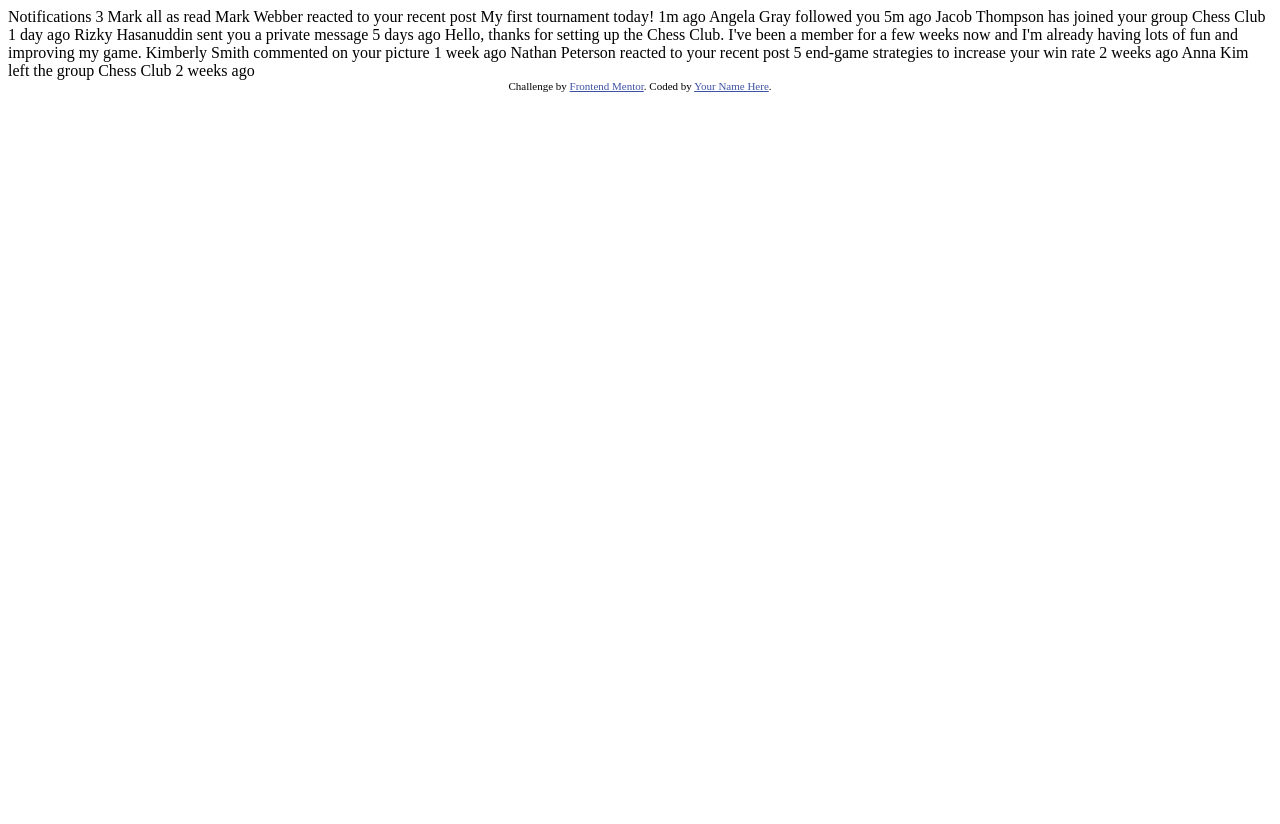
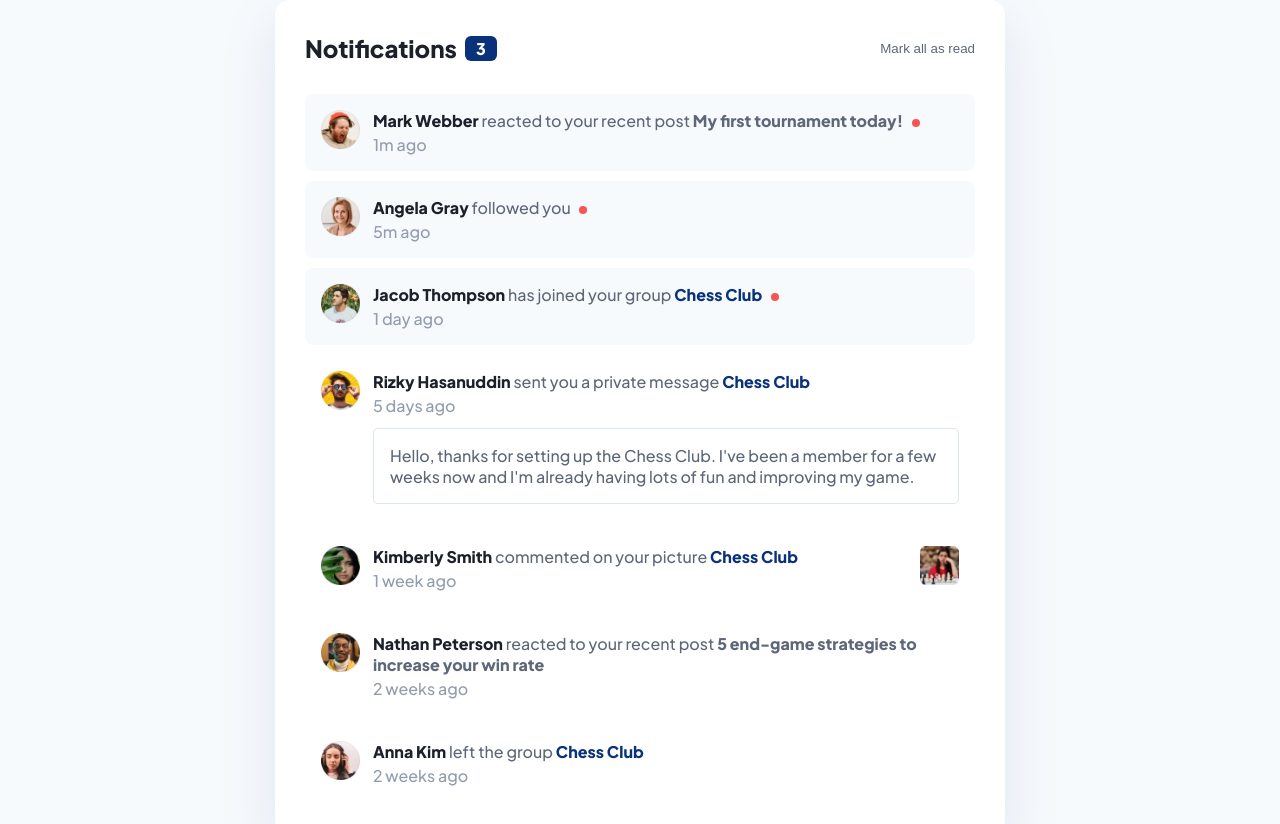
Before and after one commit to teempe/frontend-mentor-notifications-page, a website: page index.html in a window 1280 px wide. Before the commit the page ends 800 px from the top, so only its background shows below. Drawn offline with nearby package versions, Linux system fonts and the light colour scheme; files that its build step writes are made by us from their sources.

Commit message:
add page structure and style

```diff
--- a/index.html
+++ b/index.html
@@ -5,47 +5,113 @@
         <meta name="viewport" content="width=device-width, initial-scale=1.0"> <!-- displays site properly based on user's device -->
 
         <link rel="icon" type="image/png" sizes="32x32" href="./assets/images/favicon-32x32.png">
+        <link rel="preconnect" href="https://fonts.googleapis.com">
+        <link rel="preconnect" href="https://fonts.gstatic.com" crossorigin>
+        <link href="https://fonts.googleapis.com/css2?family=Plus+Jakarta+Sans:wght@500;800&display=swap" rel="stylesheet">
+        <link rel="stylesheet" href="./css/style.css">
 
         <title>Frontend Mentor | Notifications page</title>
-
-        <!-- Feel free to remove these styles or customise in your own stylesheet 👍 -->
-        <style>
-            .attribution { font-size: 11px; text-align: center; }
-            .attribution a { color: hsl(228, 45%, 44%); }
-        </style>
     </head>
     <body>
+        <main>
+            <article class="notifications">
+                <header class="notifications__header">
+                    <h1 class="notifications__title">Notifications <span class="notifications__badge">3</span></h1>
+                    <button class="notifications__btn">Mark all as read</button>
+                </header>
 
-        Notifications 3
+                <ul class="notifications__list">
+                    <li class="notification-card">
+                        <img src="./assets/images/avatar-mark-webber.webp" alt="User avatar" class="notification-card__img notification-card__img--avatar">
+                        <p class="notification-card__details">
+                            <span class="notification-card__info">
+                                <a href="#" class="notification-card__link notification-card__link--name">Mark Webber</a>
+                                <span>reacted to your recent post</span>
+                                <a href="#" class="notification-card__link">My first tournament today!</a>
+                            </span>
+                            <span class="notification-card__time">1m ago</span>
+                        </p>
+                    </li>
 
-        Mark all as read
+                    <li class="notification-card">
+                        <img src="./assets/images/avatar-angela-gray.webp" alt="User avatar" class="notification-card__img notification-card__img--avatar">
+                        <p class="notification-card__details">
+                            <span class="notification-card__info">
+                                <a href="#" class="notification-card__link notification-card__link--name"> Angela Gray</a>
+                                <span>followed you</span>
+                            </span>
+                            <span class="notification-card__time">5m ago</span>
+                        </p>
+                    </li>
 
-        Mark Webber reacted to your recent post My first tournament today!
-        1m ago
+                    <li class="notification-card">
+                        <img src="./assets/images/avatar-jacob-thompson.webp" alt="User avatar" class="notification-card__img notification-card__img--avatar">
+                        <p class="notification-card__details">
+                            <span class="notification-card__info">
+                                <a href="#" class="notification-card__link notification-card__link--name">Jacob Thompson</a>
+                                <span>has joined your group</span>
+                                <a href="#" class="notification-card__link notification-card__link--group">Chess Club</a>
+                            </span>
+                            <span class="notification-card__time">1 day ago</span>
+                        </p>
+                    </li>
 
-        Angela Gray followed you
-        5m ago
+                    <li class="notification-card notification-card--read">
+                        <img src="./assets/images/avatar-rizky-hasanuddin.webp" alt="User avatar" class="notification-card__img">
+                        <p class="notification-card__details">
+                            <span class="notification-card__info">
+                                <a href="#" class="notification-card__link notification-card__link--name">Rizky Hasanuddin</a>
+                                <span>sent you a private message</span>
+                                <a href="#" class="notification-card__link notification-card__link--group">Chess Club</a>
+                            </span>
+                            <span class="notification-card__time">5 days ago</span>
+                        </p>
+                        <p class="notification-card__pvt-message">
+                            Hello, thanks for setting up the Chess Club. I've been a member for a few weeks now and
+                            I'm already having lots of fun and improving my game.
+                        </p>
+                    </li>
 
-        Jacob Thompson has joined your group Chess Club
-        1 day ago
+                    <li class="notification-card notification-card--read">
+                        <img src="./assets/images/avatar-kimberly-smith.webp" alt="User avatar" class="notification-card__img">
+                        <p class="notification-card__details">
+                            <span class="notification-card__info">
+                                <a href="#" class="notification-card__link notification-card__link--name">Kimberly Smith</a>
+                                <span>commented on your picture</span>
+                                <a href="#" class="notification-card__link notification-card__link--group">Chess Club</a>
+                            </span>
+                            <span class="notification-card__time">1 week ago</span>
+                        </p>
+                        <a href="#" class="notification-card__link notification-card__link--img">
+                            <img src="./assets/images/image-chess.webp" alt="Commented image" class="notification-card__img">
+                        </a>
+                    </li>
 
-        Rizky Hasanuddin sent you a private message
-        5 days ago
-        Hello, thanks for setting up the Chess Club. I've been a member for a few weeks now and
-        I'm already having lots of fun and improving my game.
+                    <li class="notification-card notification-card--read">
+                        <img src="./assets/images/avatar-nathan-peterson.webp" alt="User avatar" class="notification-card__img notification-card__img--avatar">
+                        <p class="notification-card__details">
+                            <span class="notification-card__info">
+                                <a href="#" class="notification-card__link notification-card__link--name">Nathan Peterson</a>
+                                <span>reacted to your recent post</span>
+                                <a href="#" class="notification-card__link">5 end-game strategies to increase your win rate</a>
+                            </span>
+                            <span class="notification-card__time">2 weeks ago</span>
+                        </p>
+                    </li>
 
-        Kimberly Smith commented on your picture
-        1 week ago
-
-        Nathan Peterson reacted to your recent post 5 end-game strategies to increase your win rate
-        2 weeks ago
-
-        Anna Kim left the group Chess Club
-        2 weeks ago
-
-        <div class="attribution">
-            Challenge by <a href="https://www.frontendmentor.io?ref=challenge" target="_blank">Frontend Mentor</a>.
-            Coded by <a href="#">Your Name Here</a>.
-        </div>
+                    <li class="notification-card notification-card--read">
+                        <img src="./assets/images/avatar-anna-kim.webp" alt="User avatar" class="notification-card__img notification-card__img--avatar">
+                        <p class="notification-card__details">
+                            <span class="notification-card__info">
+                                <a href="#" class="notification-card__link notification-card__link--name">Anna Kim</a>
+                                <span>left the group</span>
+                                <a href="#" class="notification-card__link notification-card__link--group">Chess Club</a>
+                            </span>
+                            <span class="notification-card__time">2 weeks ago</span>
+                        </p>
+                    </li>
+                </ul>
+            </article>
+        </main>
     </body>
 </html>
--- /dev/null
+++ b/sass/base/_base.scss
@@ -0,0 +1,56 @@
+:root {
+    --color-blue: #0A327B;
+    --color-blue-shadow: #0A327B1A; // 10% opacity
+    --color-red: #F65552;
+    --color-very-dark-grey-blue: #1C202B;
+    --color-dark-grey-blue: #5E6778;
+    --color-grey-blue: #939CAD;
+    --color-light-grey-blue: #E5EFFA;
+    --color-very-light-grey-blue: #DDE7EE;
+    --color-snow: #F7FAFD;
+    --color-white: #FFF;
+
+    --ff-body: 'Plus Jakarta Sans', sans-serif;
+    --fw-medium: 500;
+    --fw-extra-bold: 800;
+}
+
+$bp-desktop: 46em; // 730px
+
+* {
+    margin: 0;
+    padding: 0;
+    box-sizing: border-box;
+}
+
+ul {
+    list-style: none;
+}
+
+img {
+    display: block;
+}
+
+html {
+    font-size: 62.5%;
+    overflow-x: hidden;
+}
+
+body {
+    font-family: var(--ff-body);
+    font-weight: var(--fw-medium);
+    font-size: 1.4rem;
+    background-color: var(--color-snow);
+
+    overflow-x: hidden;
+
+    // center content on page
+    display: grid;
+    justify-content: center;
+    align-content: center;
+    min-height: 100vh;
+
+    @media only screen and (min-width: $bp-desktop) {
+        font-size: 1.6rem;
+    }
+}
--- /dev/null
+++ b/sass/components/_notification-card.scss
@@ -0,0 +1,92 @@
+.notification-card {
+    background-color: var(--color-snow);
+    border-radius: 0.8rem;
+    padding: 1.6rem;
+
+    display: grid;
+    grid-template-columns: auto 1fr auto;
+    grid-template-rows: repeat(2, auto);
+
+    grid-template-areas:
+        "avatar details link"
+        ". message message";
+
+    column-gap: 1.3rem;
+
+    &__img {
+        width: 3.9rem;
+
+        &--avatar {
+            grid-area: avatar;
+        }
+    }
+
+    &__details {
+        grid-area: details;
+
+        color: var(--color-dark-grey-blue);
+
+        & .notification-card__info::after {
+            content: "";
+            display: inline-block;
+            margin-left: 0.6rem;
+            width: 0.8rem;
+            height: 0.8rem;
+            border-radius: 50%;
+            background-color: var(--color-red);
+        }
+    }
+
+    &__link {
+        color: inherit;
+        text-decoration: none;
+        font-weight: var(--fw-extra-bold);
+        transform: color 0.25s ease-out;
+
+        &--name {
+            color: var(--color-very-dark-grey-blue);
+        }
+
+        &--group {
+            color: var(--color-blue);
+        }
+
+        &--img {
+            grid-area: link;
+        }
+
+        &:hover, &:active {
+            color: var(--color-blue);
+        }
+    }
+
+    &__time {
+        display: block;
+        color: var(--color-grey-blue);
+        margin-top: 0.3rem;
+    }
+
+    &__pvt-message {
+        grid-area: message;
+
+        color: var(--color-dark-grey-blue);
+        border: 1px solid var(--color-very-light-grey-blue);
+        border-radius: 0.5rem;
+        padding: 1.6rem;
+        margin-top: 1.2rem;
+
+        cursor: pointer;
+
+        &:active, &:hover {
+            background-color: var(--color-light-grey-blue);
+        }
+    }
+
+    &--read {
+        background-color: transparent;
+
+        & .notification-card__info::after {
+            display: none;
+        }
+    }
+}
--- /dev/null
+++ b/sass/components/_notifications.scss
@@ -0,0 +1,65 @@
+.notifications {
+    background-color: var(--color-white);
+
+    width: clamp(37.5rem, 100vw, 73rem);
+    padding: clamp(2.4rem, 6vw, 3.3rem) clamp(1.6rem, 4vw, 3rem);
+
+    &__header {
+        margin-bottom: 2.4rem;
+
+        display: flex;
+        justify-content: space-between;
+        align-items: center;
+    }
+
+    &__title {
+        font-size: 2rem;
+        font-weight: var(--fw-extra-bold);
+        color: var(--color-very-dark-grey-blue);
+
+        display: flex;
+        align-items: center;
+        column-gap: 0.8rem;
+    }
+
+    &__badge {
+        font-size: 1.6rem;
+        color: var(--color-white);
+
+        background-color: var(--color-blue);
+        border-radius: 0.6rem;
+        padding: 0.2rem 1.1rem;
+    }
+
+    &__btn {
+        cursor: pointer;
+        background-color: transparent;
+        border: none;
+        outline: none;
+        color: var(--color-dark-grey-blue);
+        transition: color 0.25s ease-out;
+
+        &:hover, &:active, &:focus {
+            color: var(--color-blue);
+        }
+    }
+
+    &__list {
+        display: flex;
+        flex-direction: column;
+        row-gap: 1rem;
+    }
+
+    @media only screen and (min-width: $bp-desktop) {
+        border-radius: 1.5rem;
+        box-shadow: 0rem 2rem 6rem 0rem var(--color-blue-shadow);
+
+        &__header {
+            margin-bottom: 3.1rem;
+        }
+
+        &__title {
+            font-size: 2.4rem;
+        }
+    }
+}
--- /dev/null
+++ b/sass/main.scss
@@ -0,0 +1,3 @@
+@import "base/base";
+@import "components/notifications";
+@import "components/notification-card";
```
